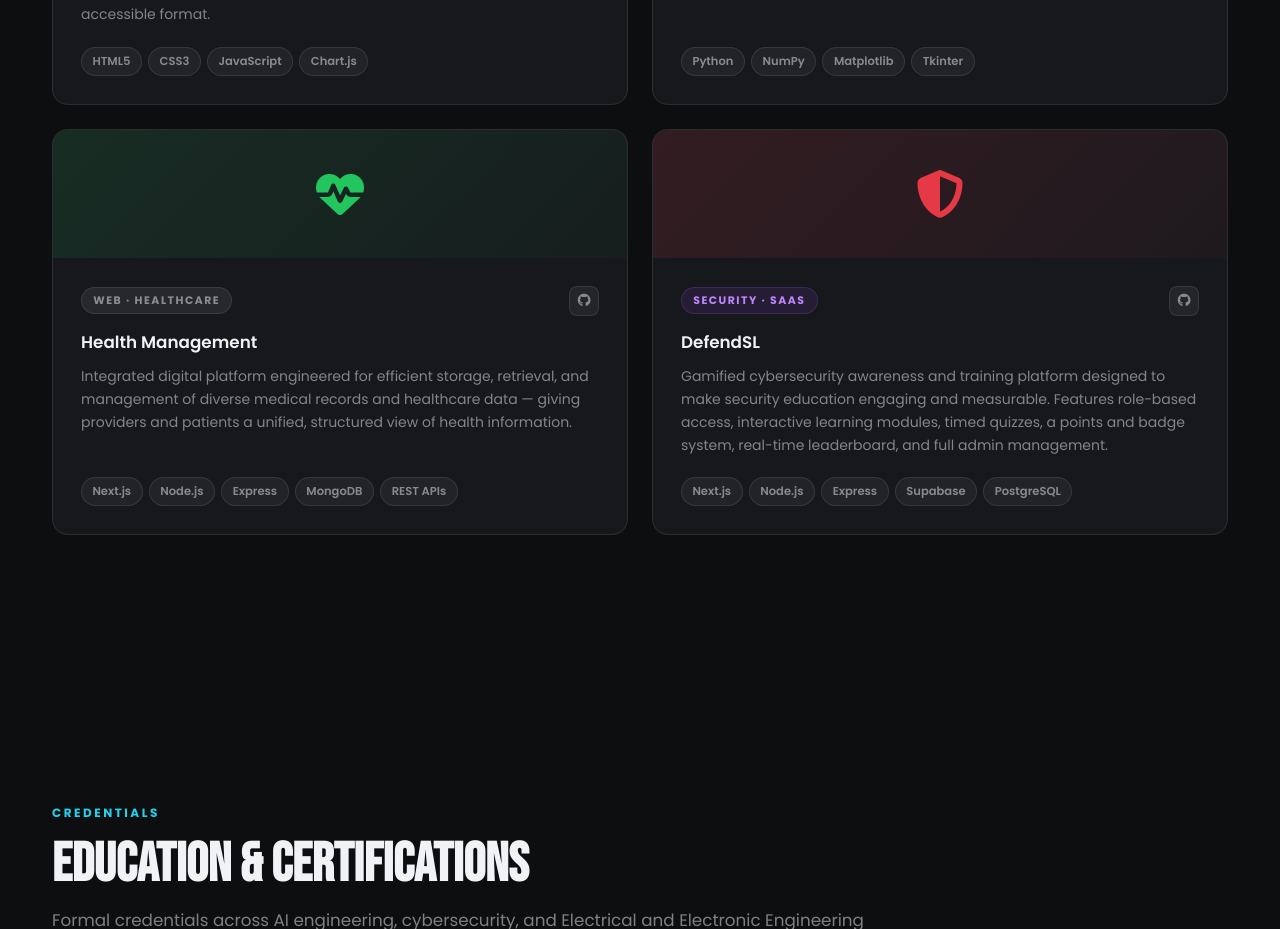
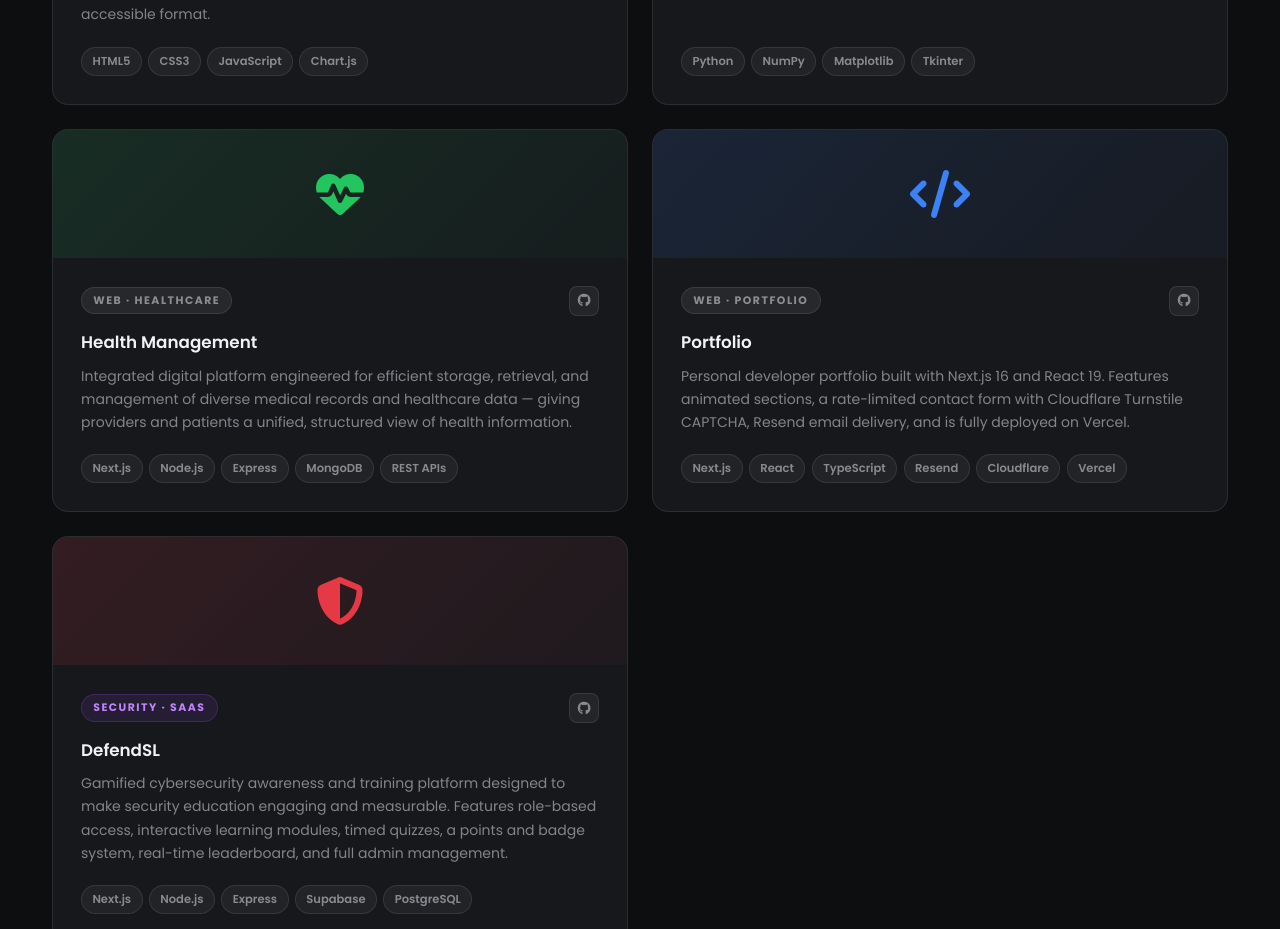
Before and after one commit to umak21/Portfolio, a Next.js app: page / in a window 1280 px wide. Shown: the part 5640-6569 px from the top of the page. Built offline with nearby package versions, Linux system fonts and the light colour scheme; no server answers.

Commit message:
Add Portfolio as a project card with direct GitHub repo link

```diff
--- a/app/page.tsx
+++ b/app/page.tsx
@@ -664,6 +664,37 @@ export default function Home() {
                 </div>
               </article>
 
+              {/* Portfolio */}
+              <article className="project-card">
+                <div className="project-gfx project-gfx-2">
+                  <i className="fas fa-code" aria-hidden="true" />
+                </div>
+                <div className="project-body">
+                  <div className="project-header">
+                    <span className="project-tag">Web · Portfolio</span>
+                    <div className="project-links">
+                      <a href="https://github.com/umak21/Portfolio" target="_blank" rel="noopener noreferrer" aria-label="GitHub">
+                        <i className="fab fa-github" aria-hidden="true" />
+                      </a>
+                    </div>
+                  </div>
+                  <h3>Portfolio</h3>
+                  <p>
+                    Personal developer portfolio built with Next.js 16 and React 19. Features animated sections,
+                    a rate-limited contact form with Cloudflare Turnstile CAPTCHA, Resend email delivery, and
+                    is fully deployed on Vercel.
+                  </p>
+                  <div className="project-stack">
+                    <span>Next.js</span>
+                    <span>React</span>
+                    <span>TypeScript</span>
+                    <span>Resend</span>
+                    <span>Cloudflare</span>
+                    <span>Vercel</span>
+                  </div>
+                </div>
+              </article>
+
               {/* DefendSL */}
               <article className="project-card">
                 <div className="project-gfx project-gfx-1">
```
